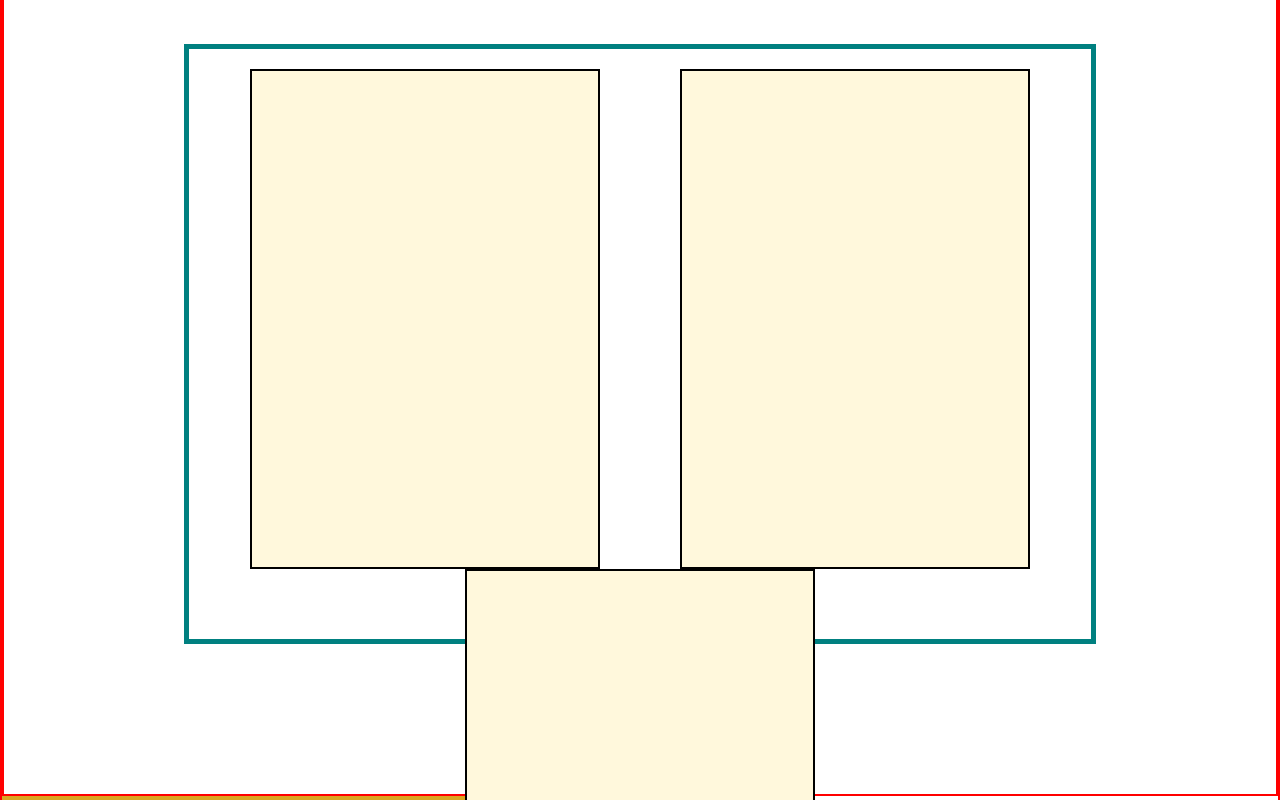
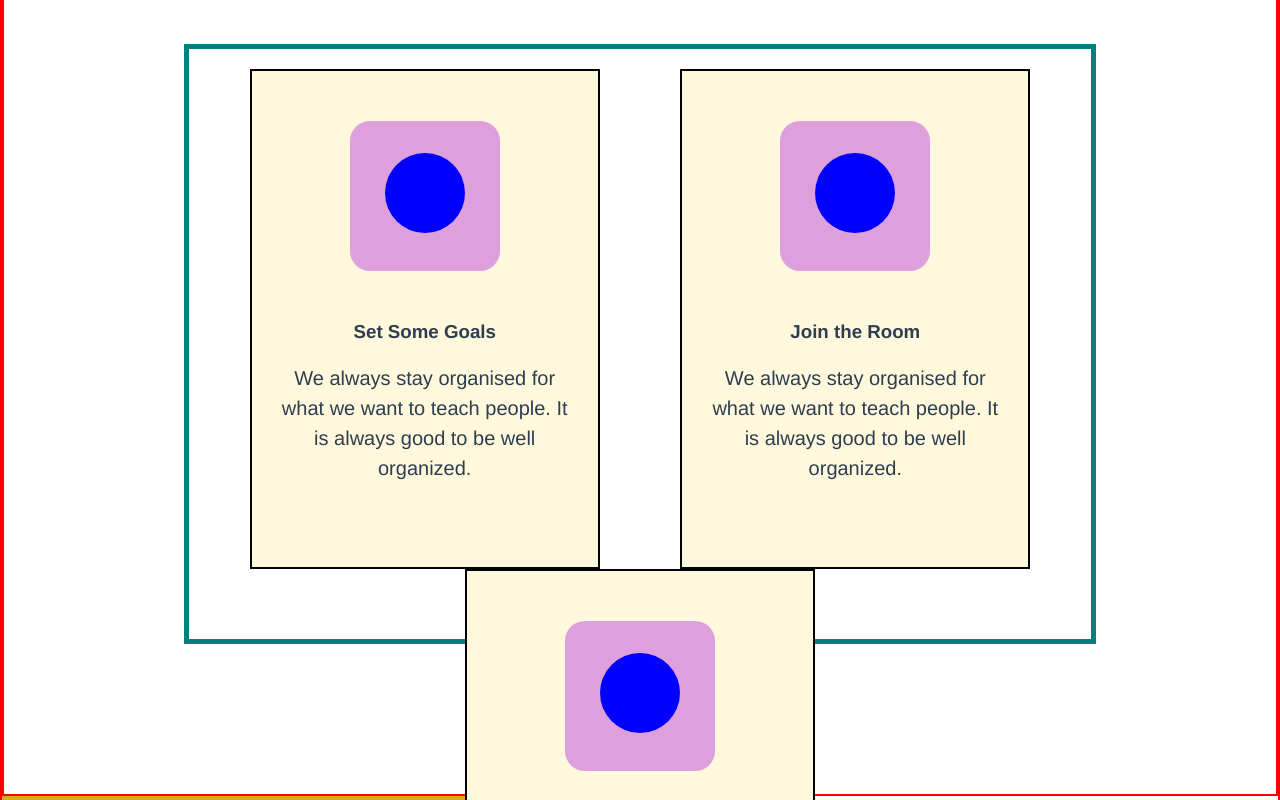
Before and after one commit to olatunji-20/cfc-school, a Vue app in the folder frontend/cfc/: page / in a window 1280 px wide. Shown: the part 1860-2660 px from the top of the page. Built offline with nearby package versions, Linux system fonts and the light colour scheme.

Commit message:
work on homepage

```diff
--- a/frontend/cfc/src/components/Work.vue
+++ b/frontend/cfc/src/components/Work.vue
@@ -3,9 +3,28 @@
         <h1>How It Work</h1>
         <p>It's time to choose wisely your lerning platform. Bimble has professional <br /> mentors and instructors that always helps you to grow up your career.</p>
         <div class="main">
-            <div class="focus"></div>
-            <div class="focus"></div>
-            <div class="focus"></div>
+            <div class="focus">
+                <div class="purpose">
+                    <div class="purp"></div>
+                </div>
+                    <h3>Set Some Goals</h3>
+                    <p>We always stay organised for what we want to teach people. It is always good to be well organized.</p>
+            </div>
+            <div class="focus">
+                <div class="purpose">
+                    <div class="purp"></div>
+                </div>
+                    <h3>Join the Room</h3>
+                    <p>We always stay organised for what we want to teach people. It is always good to be well organized.</p>
+                </div>
+            <div class="focus">
+
+                <div class="purpose">
+                    <div class="purp"></div>
+                </div>
+                    <h3>Keep Focus</h3>
+                    <p>We always stay organised for what we want to teach people. It is always good to be well organized.</p>
+            </div>
         </div>
     </section>
 </template>
@@ -47,5 +66,21 @@ section p {
     width: 350px;
     height: 500px;
     background: cornsilk;
+    padding: 30px;
+}
+.purpose {
+    width: 150px;
+    height: 150px;
+    background: plum;
+    border-radius: 20px;
+    margin: 20px auto 50px;
+    padding: 2px;
+}
+.purp {
+    width: 80px;
+    height: 80px;
+    border-radius: 50%;
+    background: blue;
+    margin: 30px auto;
 }
 </style>
```
